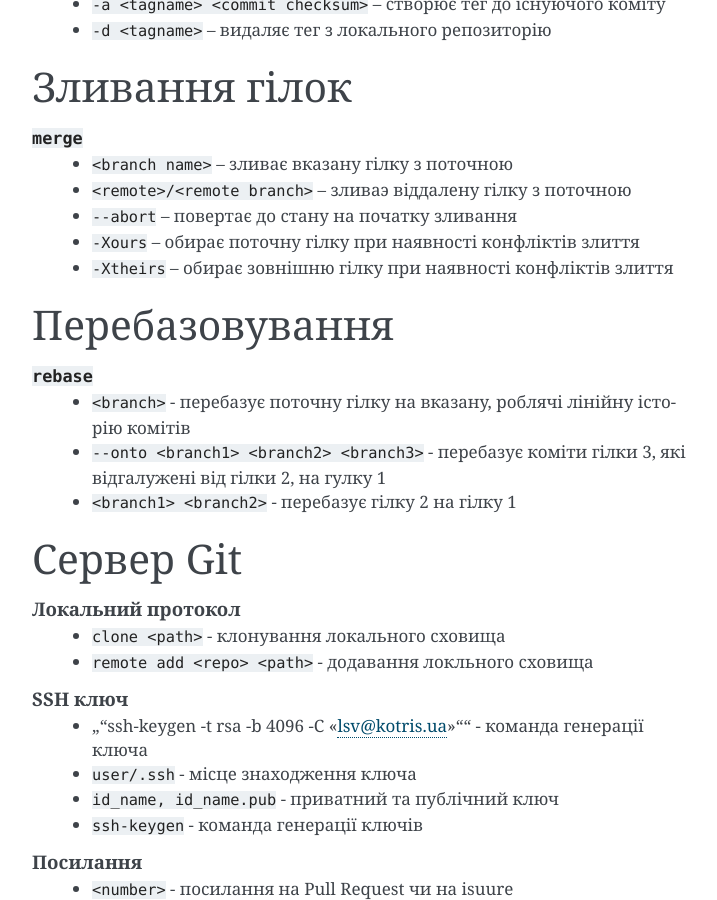
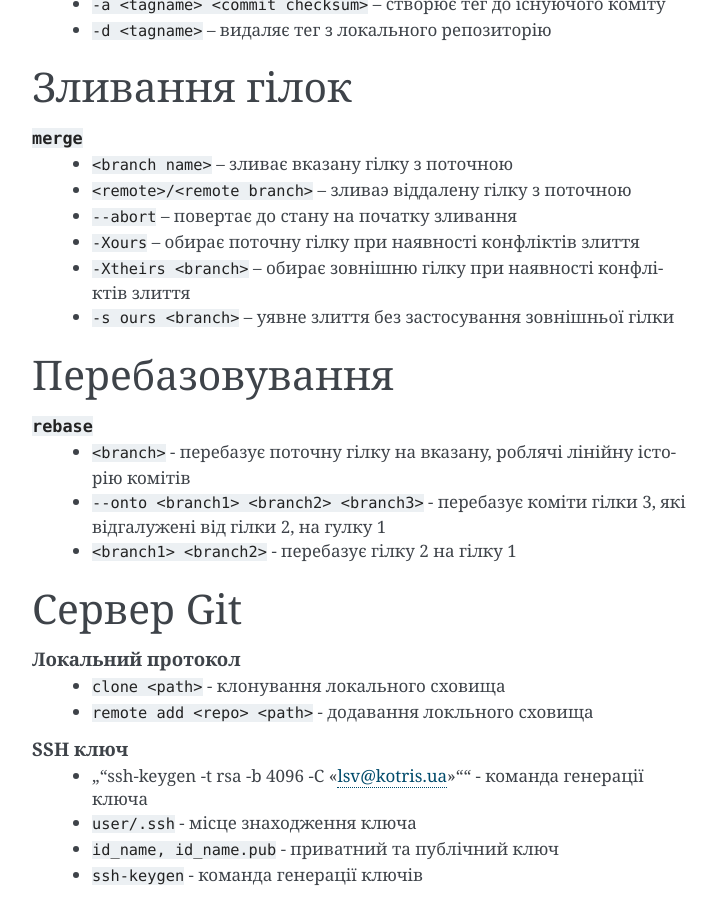
Before and after one commit to lsv62/Git, a Sphinx documentation site: the page built from source/git.rst, in a window 1280 px wide and 900 px high, scrolled down 7482 px. Shown: the whole window, without its empty margins (388-1105 px from the left). Built offline with Sphinx 7.4.7, drawn with Linux system fonts in a browser that asks for light colours.

Commit message:
злиння без змін в зовнішньої гілці

```diff
--- a/source/git.rst
+++ b/source/git.rst
@@ -304,7 +304,8 @@
         * ``<remote>/<remote branch>`` -- зливаэ віддалену гілку з поточною
         * ``--abort`` -- повертає до стану на початку зливання
         * ``-Xours`` -- обирає поточну гілку при наявності конфліктів злиття
-        * ``-Xtheirs`` -- обирає зовнішню гілку при наявності конфліктів злиття
+        * ``-Xtheirs <branch>`` -- обирає зовнішню гілку при наявності конфліктів злиття
+        * ``-s ours <branch>`` -- уявне злиття без застосування зовнішньої гілки
 
 Перебазовування
 -------------------
```
